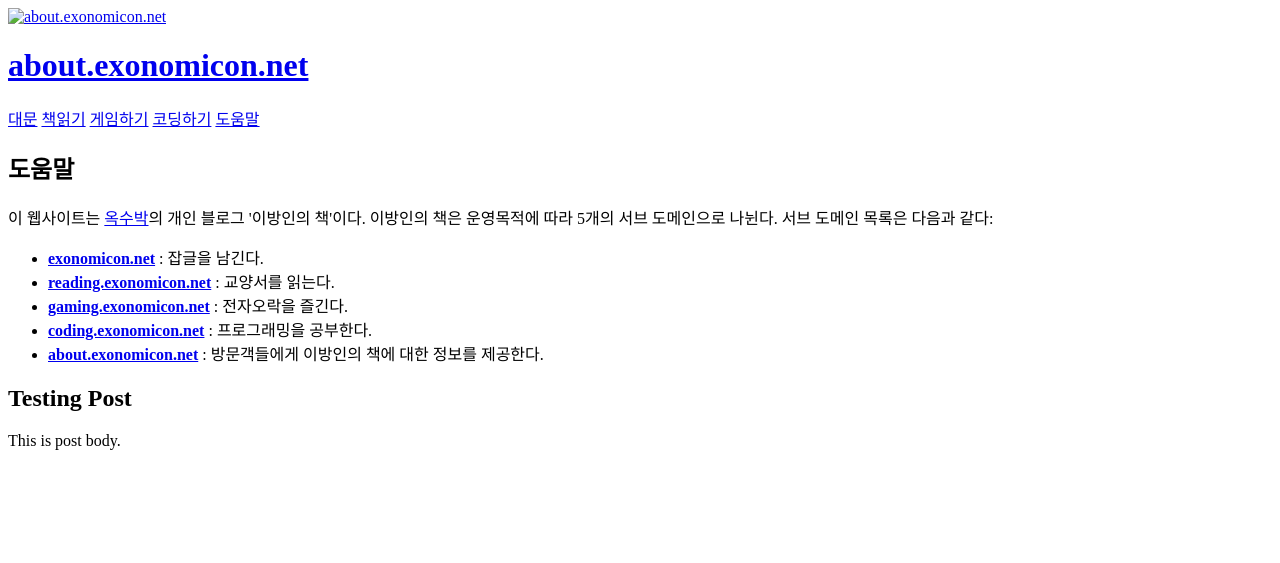
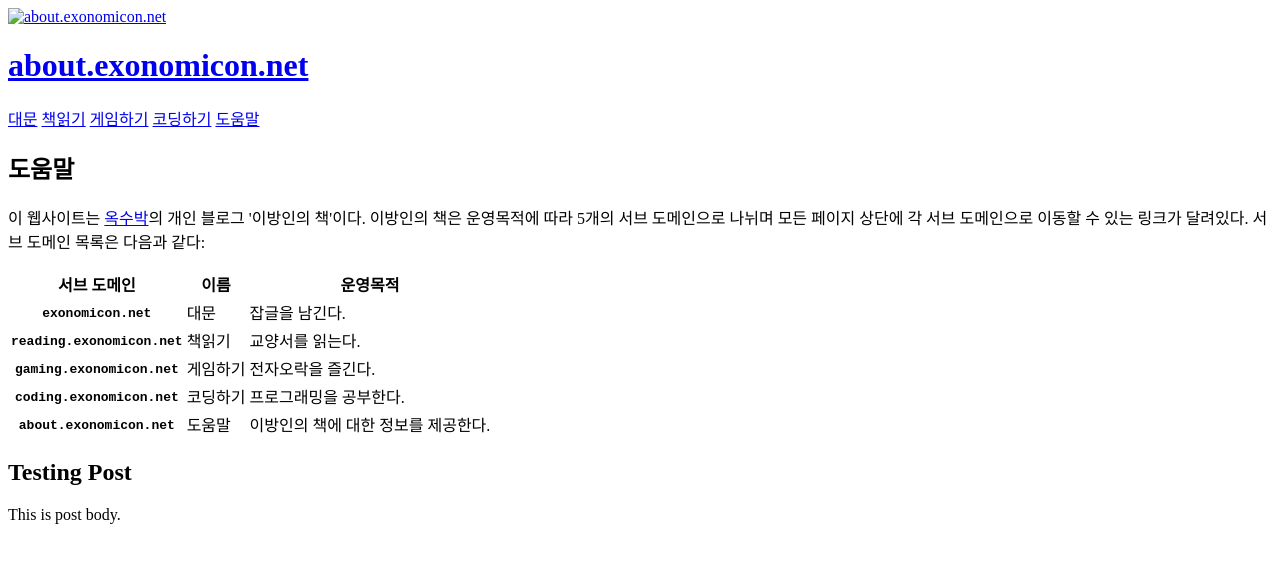
Before and after one commit to oxmhpark/about.exonomicon.net, a Jekyll site: the page built from index.html, in a window 1280 px wide. Shown: the top 563 px of the page. Built offline with Jekyll 4.4.1, drawn with Linux system fonts in a browser that asks for light colours; a style sheet for code colours, icons or effects is not loaded.

Commit message:
Update index.html

```diff
--- a/index.html
+++ b/index.html
@@ -3,12 +3,37 @@ layout: archives-posts-recent
 title: 도움말
 ---
 
-<p>이 웹사이트는 <a href="https://github.com/oxmhpark">옥수박</a>의 개인 블로그 '이방인의 책'이다. 이방인의 책은 운영목적에 따라 5개의 서브 도메인으로 나뉜다. 서브 도메인 목록은 다음과 같다:</p>
+<p>이 웹사이트는 <a href="https://github.com/oxmhpark">옥수박</a>의 개인 블로그 '이방인의 책'이다. 이방인의 책은 운영목적에 따라 5개의 서브 도메인으로 나뉘며 모든 페이지 상단에 각 서브 도메인으로 이동할 수 있는 링크가 달려있다. 서브 도메인 목록은 다음과 같다:</p>
 
-<ul>
-  <li><strong><a href="https://exonomicon.net">exonomicon.net</a></strong> : 잡글을 남긴다.</li>
-  <li><strong><a href="https://reading.exonomicon.net">reading.exonomicon.net</a></strong> : 교양서를 읽는다.</li>
-  <li><strong><a href="https://gaming.exonomicon.net">gaming.exonomicon.net</a></strong> : 전자오락을 즐긴다.</li>
-  <li><strong><a href="https://coding.exonomicon.net">coding.exonomicon.net</a></strong> : 프로그래밍을 공부한다.</li>
-  <li><strong><a href="https://about.exonomicon.net">about.exonomicon.net</a></strong> : 방문객들에게 이방인의 책에 대한 정보를 제공한다.</li>
-</ul>
+<table>
+  <tr>
+    <th>서브 도메인</th>
+    <th>이름</th>
+    <th>운영목적</th>
+  </tr>
+  <tr>
+    <th><code>exonomicon.net</code></th>
+    <td>대문</td>
+    <td>잡글을 남긴다.</td>
+  </tr>
+  <tr>
+    <th><code>reading.exonomicon.net</code></th>
+    <td>책읽기</td>
+    <td>교양서를 읽는다.</td>
+  </tr>
+  <tr>
+    <th><code>gaming.exonomicon.net</code></th>
+    <td>게임하기</td>
+    <td>전자오락을 즐긴다.</td>
+  </tr>
+  <tr>
+    <th><code>coding.exonomicon.net</code></th>
+    <td>코딩하기</td>
+    <td>프로그래밍을 공부한다.</td>
+  </tr>
+  <tr>
+    <th><code>about.exonomicon.net</code></th>
+    <td>도움말</td>
+    <td>이방인의 책에 대한 정보를 제공한다.</td>
+  </tr>
+</table>
```
